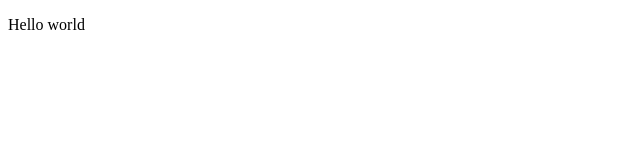
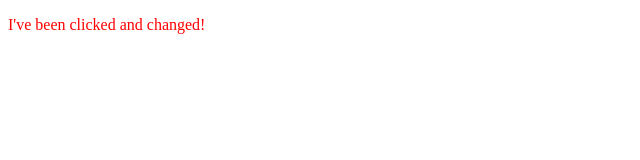
Before and after one commit to Mo-Rahman/Just-IT-Javascript, a plain HTML site: page DOM/day-04/index.html in a window 1280 px wide. Both pictures are taken after a click on the element "Change me!". Shown: the whole page, without its empty margins (0-640 px from the left). Drawn offline with Linux system fonts and the light colour scheme.

Commit message:
Experimented with what I thought was an event click using an arrow function and had the same because as a regular function in a click event

```diff
--- a/DOM/day-04/app.js
+++ b/DOM/day-04/app.js
@@ -5,13 +5,22 @@
 
 // Event binding solution.
 
+// I didn't have to bind the event to the click for it to work
+
 document.getElementById("example7").addEventListener("click", (e) => {
-  e.currentTarget.innerHTML = "Hello world";
-  // console.log(e.currentTarget.alert("HELLO"));
-  // e.currentTarget.alert("I've been clicked");
+  // e.currentTarget.innerHTML = "Hello world";
+  // e.target.innerHTML = "something else"; // Now to change the innerHTML using target.
+  // alert("I've been clicked");
+  // document.getElementById("example7").style.color = "red";
+  document.getElementById("example7").style.color = "red";
+  console.log(e); // see the value of "e" in console
+  console.log(e.target);
+  console.log(`e.target: ${e.target}`); // the I get <p id="example7">something else</p>
+  console.log(e.target.innerHTML); // to target the p tag use innerHTML - see console for result
+  e.target.innerHTML = "I've been clicked and changed!"; // Now to change the innerHTML using target.
+
+  // What happens when you have two returnable lines of code?
+
+  // e.target.style.color = "red"; // Example to change style
+  console.log(e.target.innerHTML); // See the new value for innerHTML after the pointer click!
 });
-
-// document.getElementById("btn").addEventListener("click", (e) => {
-//   // e.currentTarget.innerHTML = "Something else";
-//   e.currentTarget.alert("I've been clicked");
-// });
```
Also changed, not shown: DOM/day-04/index.html (+5 -5 lines).
